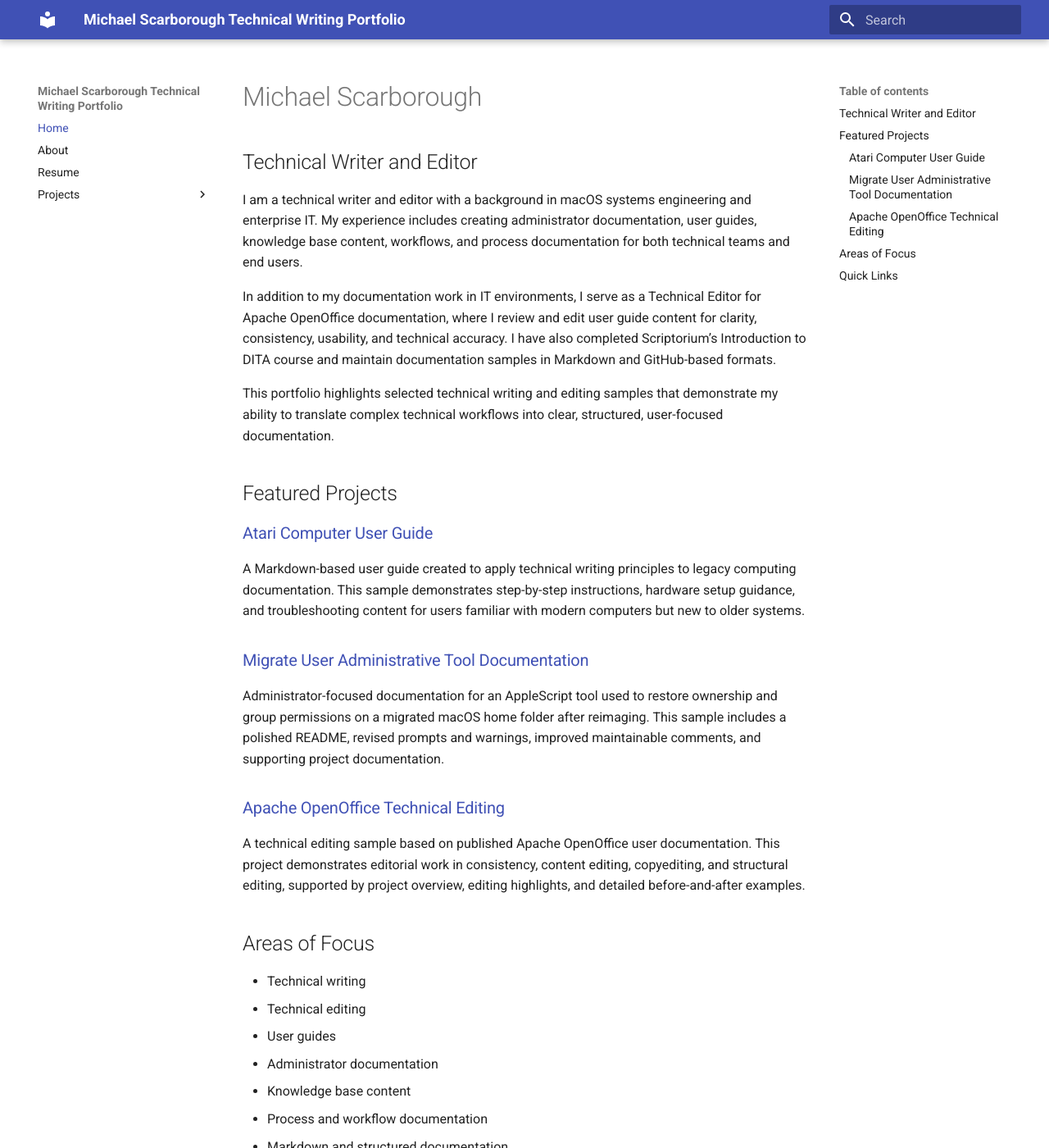
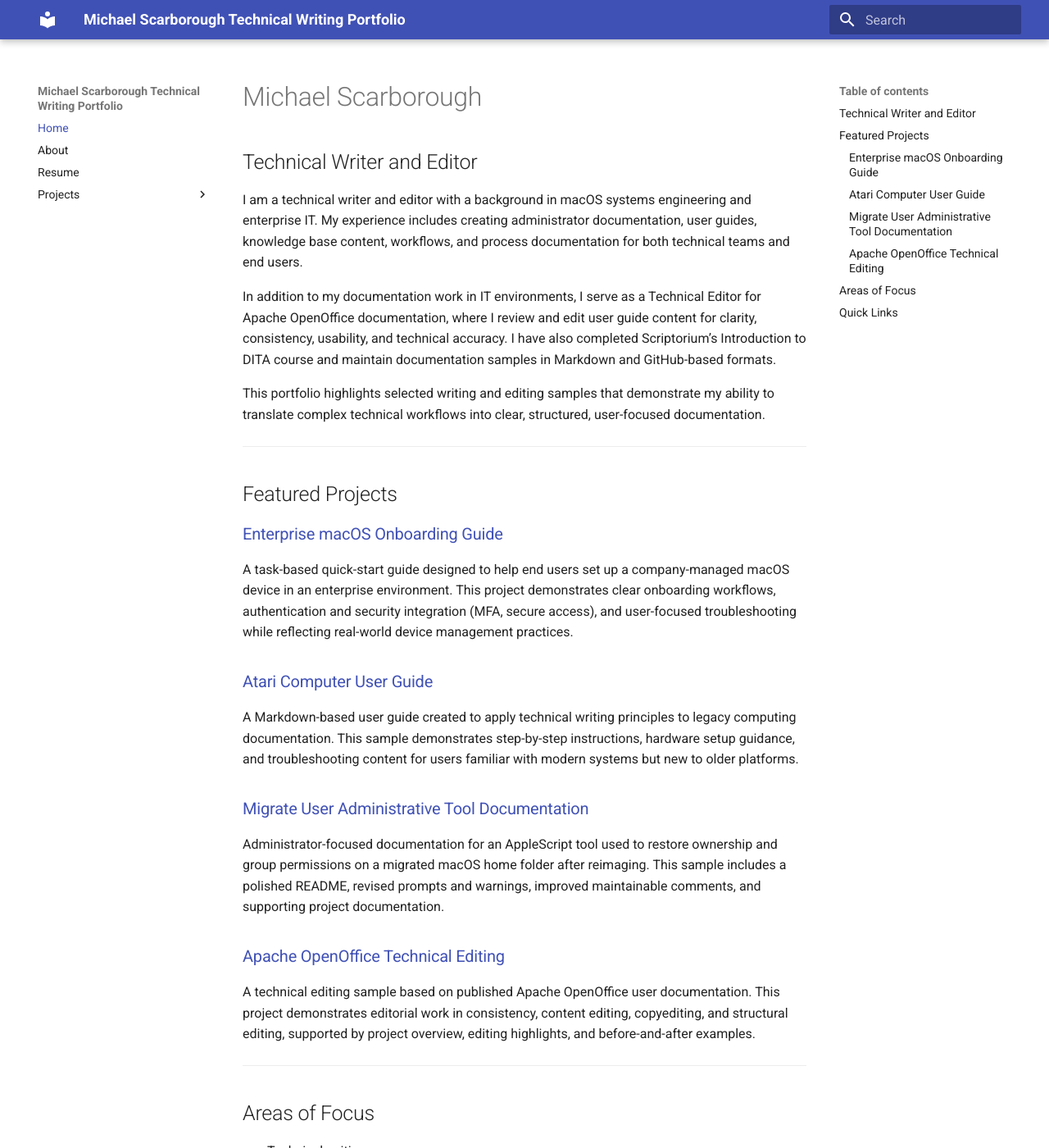
Before and after one commit to MackMike/technical-writing-portfolio-site, an MkDocs documentation site: the page built from docs/index.md, in a window 1280 px wide and 1400 px high. Shown: the whole window at 82% size. Built offline with MkDocs 1.6.1 and Material for MkDocs 9.7.7, drawn with Linux system fonts in a browser that asks for light colours.

Commit message:
Update index.md

```diff
--- a/docs/index.md
+++ b/docs/index.md
@@ -6,31 +6,46 @@
 
 In addition to my documentation work in IT environments, I serve as a Technical Editor for Apache OpenOffice documentation, where I review and edit user guide content for clarity, consistency, usability, and technical accuracy. I have also completed Scriptorium’s Introduction to DITA course and maintain documentation samples in Markdown and GitHub-based formats.
 
-This portfolio highlights selected technical writing and editing samples that demonstrate my ability to translate complex technical workflows into clear, structured, user-focused documentation.
+This portfolio highlights selected writing and editing samples that demonstrate my ability to translate complex technical workflows into clear, structured, user-focused documentation.
+
+---
 
 ## Featured Projects
 
+### [Enterprise macOS Onboarding Guide](projects/enterprise-macOS-onboarding.md)
+
+A task-based quick-start guide designed to help end users set up a company-managed macOS device in an enterprise environment. This project demonstrates clear onboarding workflows, authentication and security integration (MFA, secure access), and user-focused troubleshooting while reflecting real-world device management practices.
+
 ### [Atari Computer User Guide](projects/atari-user-guide.md)
-A Markdown-based user guide created to apply technical writing principles to legacy computing documentation. This sample demonstrates step-by-step instructions, hardware setup guidance, and troubleshooting content for users familiar with modern computers but new to older systems.
+
+A Markdown-based user guide created to apply technical writing principles to legacy computing documentation. This sample demonstrates step-by-step instructions, hardware setup guidance, and troubleshooting content for users familiar with modern systems but new to older platforms.
 
 ### [Migrate User Administrative Tool Documentation](projects/migrate-user.md)
+
 Administrator-focused documentation for an AppleScript tool used to restore ownership and group permissions on a migrated macOS home folder after reimaging. This sample includes a polished README, revised prompts and warnings, improved maintainable comments, and supporting project documentation.
 
 ### [Apache OpenOffice Technical Editing](projects/openoffice-technical-editing.md)
-A technical editing sample based on published Apache OpenOffice user documentation. This project demonstrates editorial work in consistency, content editing, copyediting, and structural editing, supported by project overview, editing highlights, and detailed before-and-after examples.
+
+A technical editing sample based on published Apache OpenOffice user documentation. This project demonstrates editorial work in consistency, content editing, copyediting, and structural editing, supported by project overview, editing highlights, and before-and-after examples.
+
+---
 
 ## Areas of Focus
-- Technical writing
-- Technical editing
-- User guides
-- Administrator documentation
-- Knowledge base content
-- Process and workflow documentation
-- Markdown and structured documentation
-- macOS and enterprise IT documentation
+
+* Technical writing
+* Technical editing
+* User guides
+* Administrator documentation
+* Knowledge base content
+* Process and workflow documentation
+* Markdown and structured documentation
+* macOS and enterprise IT documentation
+
+---
 
 ## Quick Links
-- [About](about.md)
-- [Resume](resume.md)
-- [LinkedIn](https://www.linkedin.com/in/miscarborough/)
-- [GitHub](https://github.com/MackMike)
+
+* [About](about.md)
+* [Resume](resume.md)
+* [LinkedIn](https://www.linkedin.com/in/miscarborough/)
+* [GitHub](https://github.com/MackMike)
```
